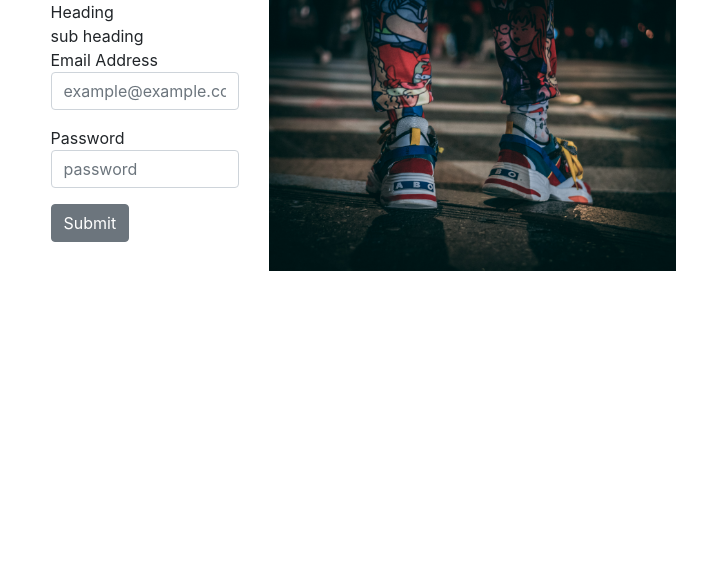
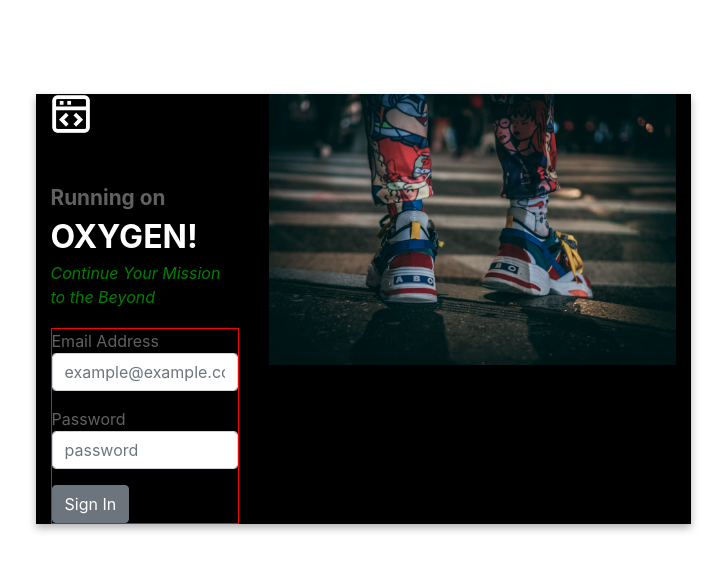
Before and after one commit to Cavein254/devtalkfrontend, a React (Create React App) app: page / in a window 1280 px wide. Shown: the top 570 px of the page, without its empty margins (277-1003 px from the left). Built offline with nearby package versions, Linux system fonts and the light colour scheme.

Commit message:
finished login wireframe

```diff
--- a/src/components/auth/Login.js
+++ b/src/components/auth/Login.js
@@ -1,6 +1,7 @@
 import React from "react";
 import { Button, Col, Form, FormGroup, Input, Row } from "reactstrap";
 import Loginpic from "../../assets/loginpic.jpg";
+import Logo from "../../assets/logo.png";
 import styles from "./Login.module.css";
 
 const Login = () => {
@@ -8,13 +9,21 @@ const Login = () => {
     <div>
       <Row>
         <Col sm="12" md={{ size: 6, offset: 3 }}>
-          <Row>
+          <Row className={styles.auth_container}>
             <Col xs="12" md="4">
               <div>
-                <div>Heading</div>
-                <div>sub heading</div>
+                <img className={styles.auth_logo} src={Logo} />
               </div>
-              <Form>
+              <div>
+                <div className={styles.auth_text}>
+                  <span className={styles.auth_text_run}>Running on </span>
+                  <span className={styles.auth_text_oxygen}>OXYGEN!</span>
+                </div>
+                <div className={styles.auth_text_mission}>
+                  Continue Your Mission to the Beyond
+                </div>
+              </div>
+              <Form className={styles.auth_form}>
                 <FormGroup>
                   <div>
                     Email Address
@@ -27,7 +36,7 @@ const Login = () => {
                     <Input type="password" placeholder="password" />
                   </div>
                 </FormGroup>
-                <Button>Submit</Button>
+                <Button>Sign In</Button>
               </Form>
             </Col>
             <Col>
--- a/src/components/auth/Login.module.css
+++ b/src/components/auth/Login.module.css
@@ -0,0 +1,31 @@
+.auth_container {
+  margin-top: 15%;
+  padding: 0;
+  background-color: #000;
+  color: #616161;
+  box-shadow: 0 4px 8px 0 rgba(0, 0, 0, 0.3);
+}
+.auth_logo {
+  width: 40px;
+}
+.auth_text {
+  margin-top: 3rem;
+}
+.auth_text_run {
+  font-size: 1.3rem;
+  color: #616161;
+  font-weight: 700;
+}
+.auth_text_oxygen {
+  font-size: 2rem;
+  font-weight: 700;
+  color: #fff;
+}
+.auth_text_mission {
+  color: green;
+  font-style: italic;
+}
+.auth_form {
+  margin-top: 1.2rem;
+  border: 1px red solid;
+}
```
Also changed, not shown: 1 other file (tests, documents, lock files or other folders).
